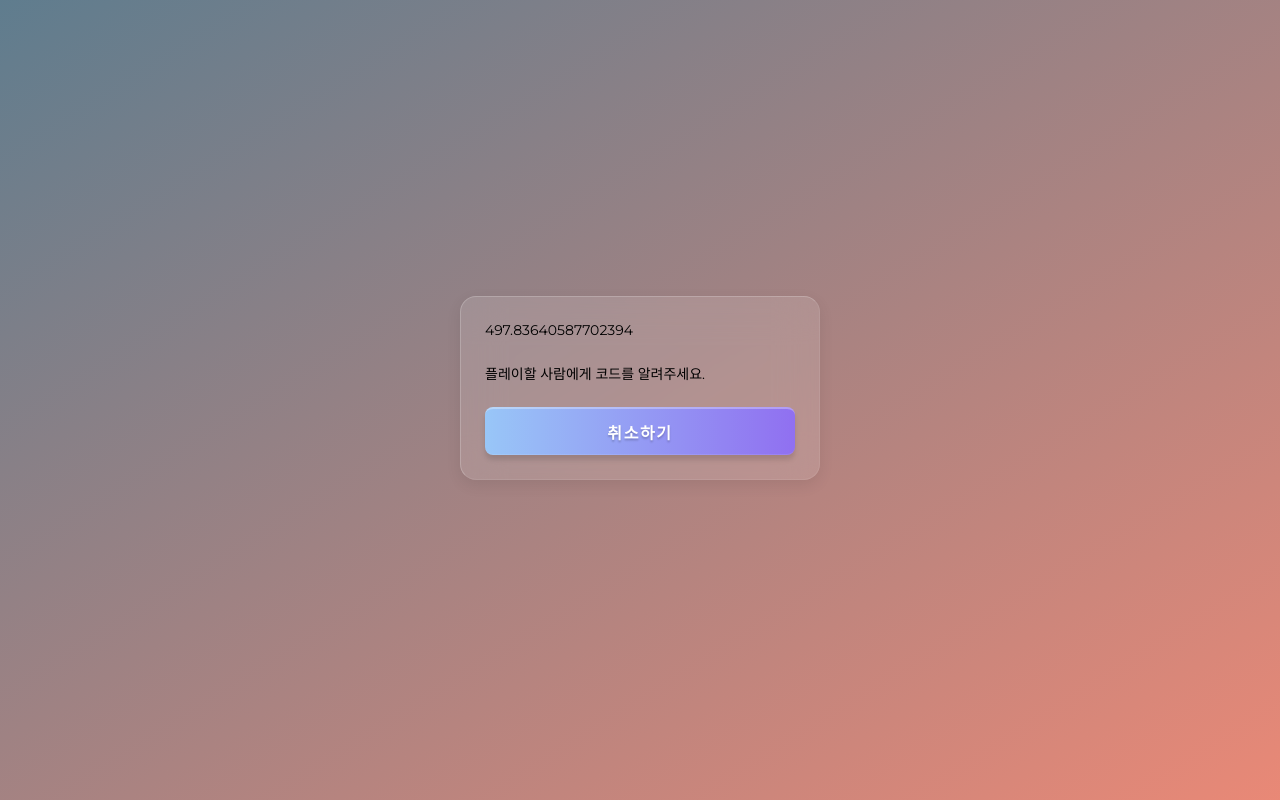
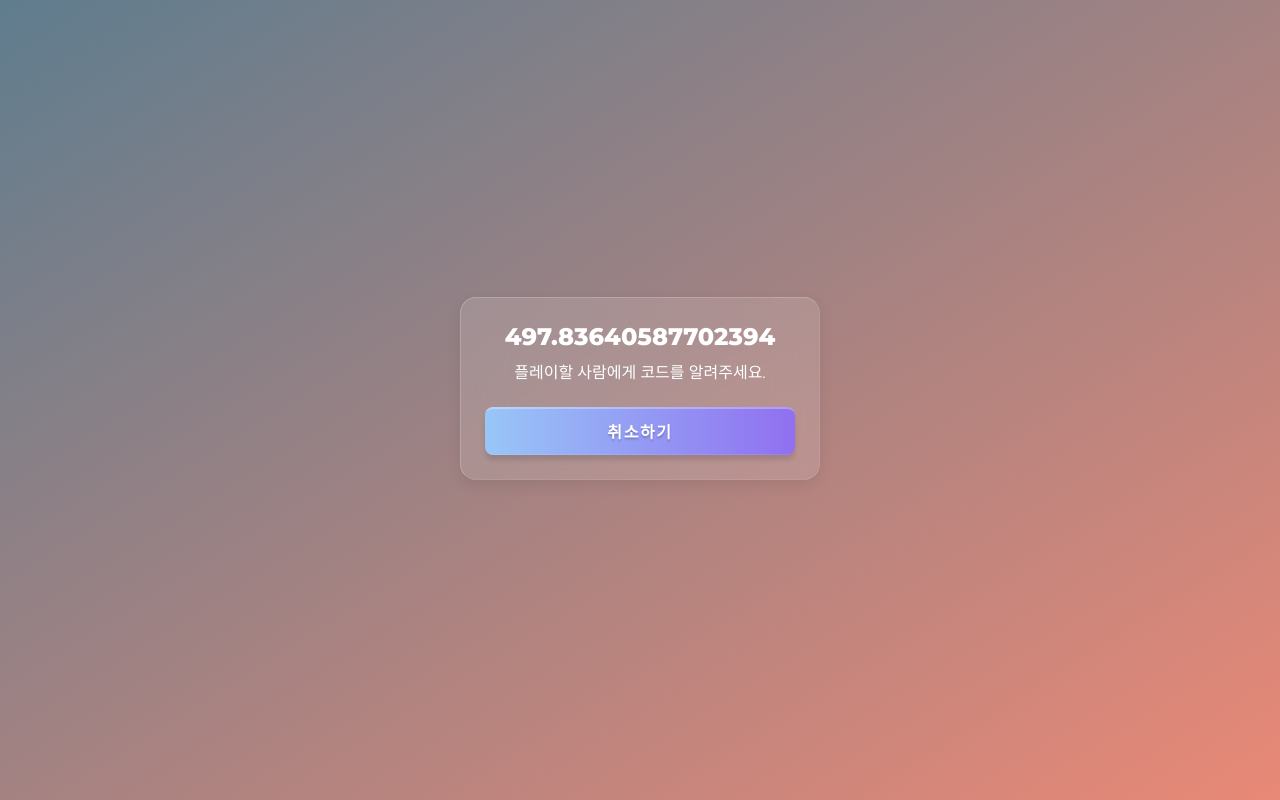
Before and after one commit to Kimbangul/OMOK, a React (Create React App) app: page / in a window 1280 px wide. Both pictures are taken after a click on the button "방 만들기". Built offline with nearby package versions, Linux system fonts and the light colour scheme.

Commit message:
style: add style

```diff
--- a/src/components/room/Room.tsx
+++ b/src/components/room/Room.tsx
@@ -8,8 +8,6 @@ import { RoomStateType } from "./type";
 
 const Room = () => {
   const [roomState, setRoomState] = useState<RoomStateType>('lobby');
-
-  // FUNCTION
 
   return(
     <IC.Container>
@@ -23,18 +21,18 @@ const Room = () => {
       {
         roomState === 'make' &&
         <RoomStyle.Inner>
-          <div>{Math.random()*1000}</div>
-          <p>플레이할 사람에게 코드를 알려주세요.</p>
+          <RoomStyle.Code>{Math.random()*1000}</RoomStyle.Code>
+          <RoomStyle.Text>플레이할 사람에게 코드를 알려주세요.</RoomStyle.Text>
           <Button color='linear-gradient(to right,#7cb9fac0  ,#7146f1c0)' onClick={()=>setRoomState('lobby')}>취소하기</Button>
         </RoomStyle.Inner>
       }
       {
         roomState === 'join' &&
         <RoomStyle.Inner>
-          <div>
+           <RoomStyle.Text>플레이할 사람에게 코드를 알려주세요.</RoomStyle.Text>
             <RoomStyle.Input type="text" />
+            <Button onClick={()=>setRoomState('lobby')}>입장하기</Button>
             <Button color='linear-gradient(to right,#7cb9fac0  ,#7146f1c0)' onClick={()=>setRoomState('lobby')}>취소하기</Button>
-          </div>
         </RoomStyle.Inner>
       }
     </IC.Container>
@@ -49,6 +47,18 @@ const RoomStyle ={
   `,
   Input:styled.input`
   ${props => props.theme.GlassInputStyle};
+  `,
+  Code: styled.div`
+    font-size: 2.4rem;
+    font-weight: 800;
+    color: #fff;
+    text-align: center;
+    margin-bottom: -1.6rem;
+  `,
+  Text: styled.p`
+    font-size: 1.6rem;
+    color: #fff;
+    text-align: center;
   `
 }
 
```
